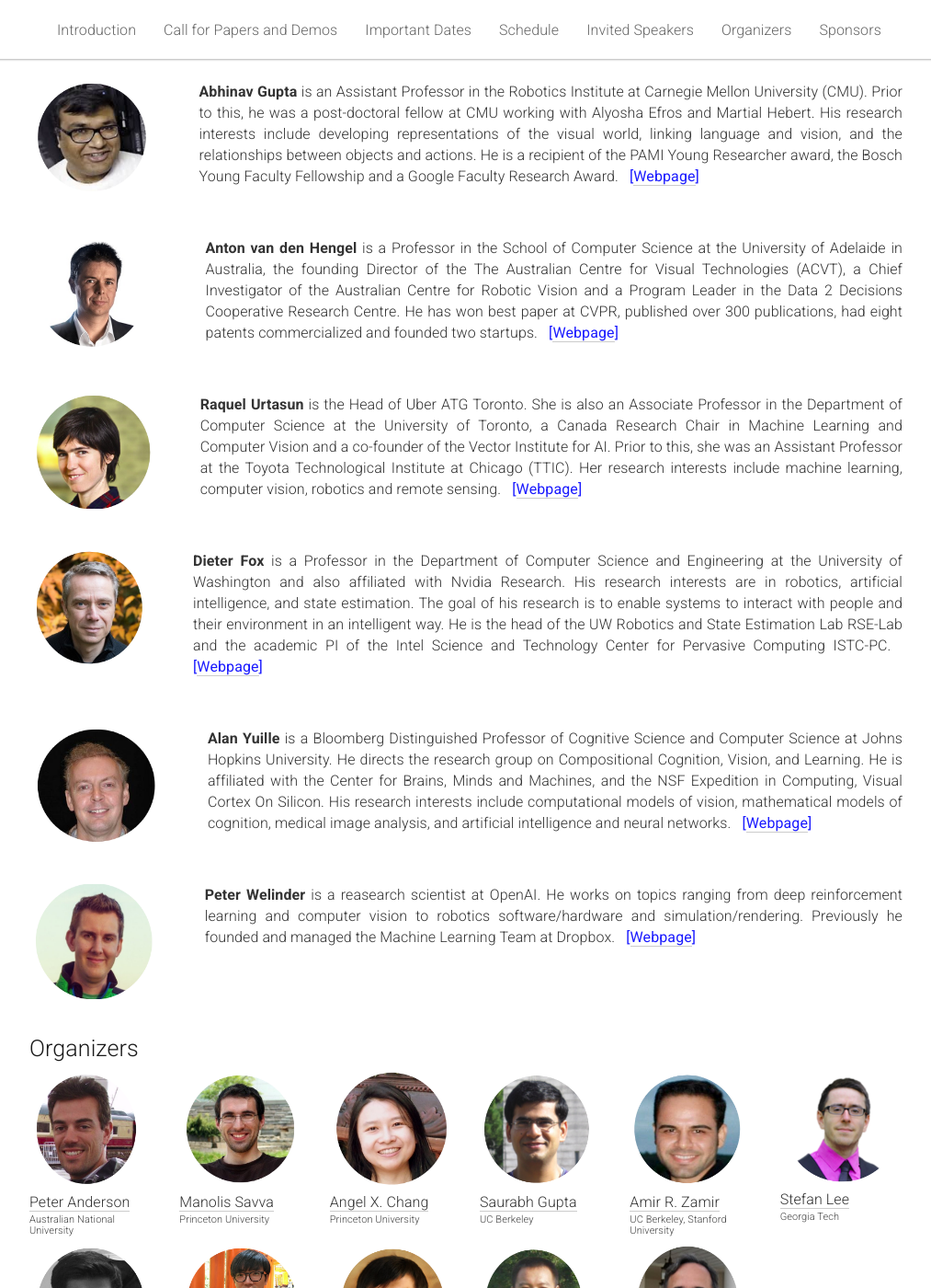
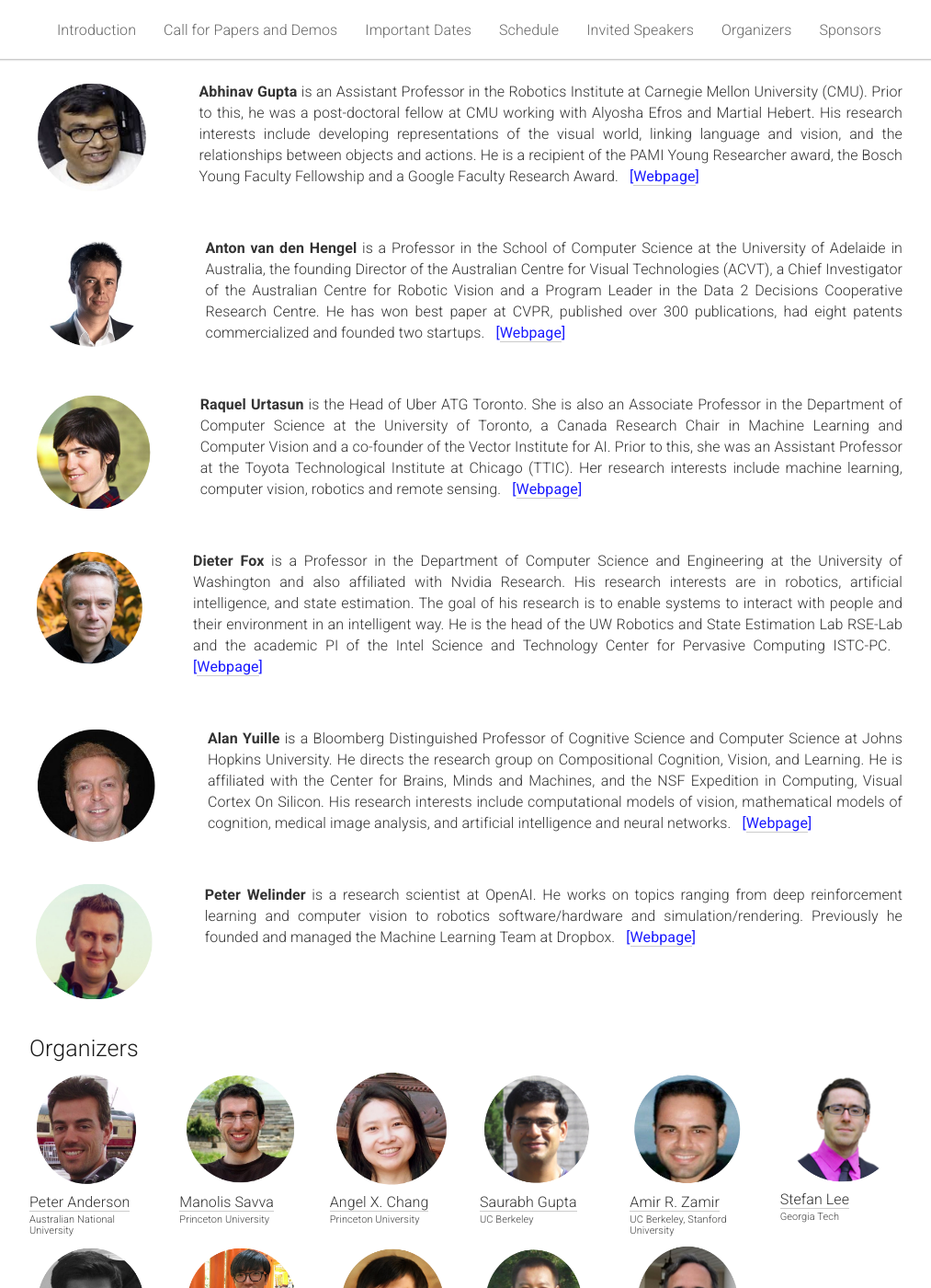
Before and after one commit to eccv18-vlease/eccv18-vlease.github.io, a Jekyll site: the page built from _pages/home.md, in a window 1280 px wide and 1400 px high, scrolled down 3583 px. Shown: the whole window at 92% size, without its empty margins (133-1146 px from the left). Built offline with Jekyll 4.4.1, drawn with Linux system fonts in a browser that asks for light colours; some of the changed text lies outside the part shown.

Commit message:
Minor fixes

```diff
--- a/_pages/home.md
+++ b/_pages/home.md
@@ -273,7 +273,7 @@ or implied, of the U.S. Government, or any sponsor." -->
 <div class="row">
   <div class="col-md-12">
     <img class="people-pic" style="float:left;margin-right:50px;" src="{{ "/static/img/people/anton.png" | prepend:site.baseurl }}">
-    <p><b>Anton van den Hengel</b> is a Professor in the School of Computer Science at the University of Adelaide in Australia, the founding Director of the The Australian Centre for Visual Technologies (ACVT), a Chief Investigator of the Australian Centre for Robotic Vision and a Program Leader in the Data 2 Decisions Cooperative Research Centre. He has won best paper at CVPR, published over 300 publications, had eight patents commercialized and founded two startups. &nbsp;
+    <p><b>Anton van den Hengel</b> is a Professor in the School of Computer Science at the University of Adelaide in Australia, the founding Director of the Australian Centre for Visual Technologies (ACVT), a Chief Investigator of the Australian Centre for Robotic Vision and a Program Leader in the Data 2 Decisions Cooperative Research Centre. He has won best paper at CVPR, published over 300 publications, had eight patents commercialized and founded two startups. &nbsp;
     <span style="color:#1a1aff;font-weight:400;">[<a href="https://cs.adelaide.edu.au/users/hengel/">Webpage</a>]</span></p>
   </div>
 </div><br>
@@ -305,7 +305,7 @@ or implied, of the U.S. Government, or any sponsor." -->
 <div class="row"  id="organizers">
   <div class="col-md-12">
     <img class="people-pic" style="float:left;margin-right:50px;" src="{{ "/static/img/people/peterw.png" | prepend:site.baseurl }}">
-    <p><b>Peter Welinder</b> is a reasearch scientist at OpenAI. He works on topics ranging from deep reinforcement learning and computer vision to robotics software/hardware and simulation/rendering. Previously he founded and managed the Machine Learning Team at Dropbox. &nbsp;
+    <p><b>Peter Welinder</b> is a research scientist at OpenAI. He works on topics ranging from deep reinforcement learning and computer vision to robotics software/hardware and simulation/rendering. Previously he founded and managed the Machine Learning Team at Dropbox. &nbsp;
     <span style="color:#1a1aff;font-weight:400;">[<a href="https://www.linkedin.com/in/welinder/">Webpage</a>]</span></p>
   </div>
 </div><br>
```
Also changed, not shown: other parts of _pages/home.md (+1 -1 lines).
